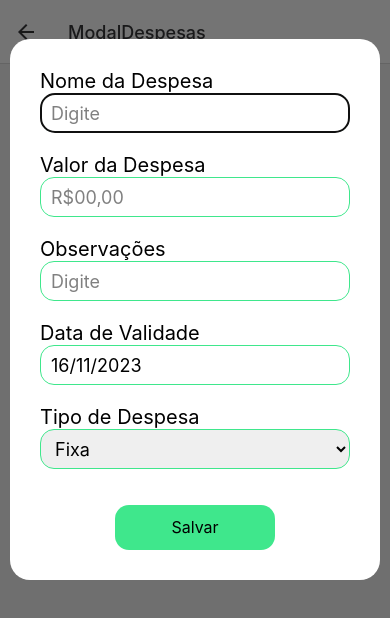
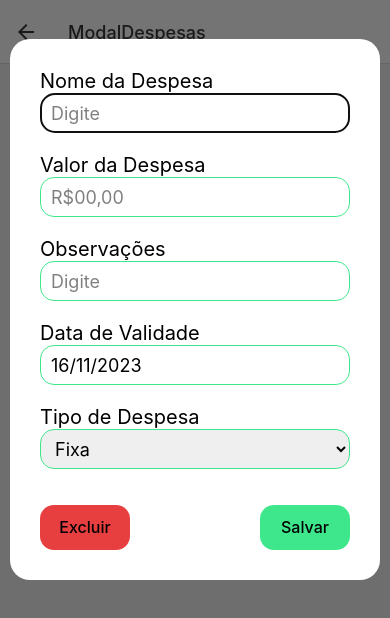
Before and after one commit to SamAlvezz/ADMcash_app, a React Native app in the folder adm/: screen /ModalDespesas in a window 390 px wide. Shown: the top 618 px of the page. Built offline with nearby package versions, Linux system fonts and the light colour scheme.

Commit message:
att despesas e modal

```diff
--- a/adm/src/Components/ModalDespesas/ModalDespesas.jsx
+++ b/adm/src/Components/ModalDespesas/ModalDespesas.jsx
@@ -8,6 +8,7 @@ import {
   TextInput,
   StyleSheet,
   TouchableOpacity,
+  ScrollView,
   Picker
 } from "react-native";
 import { registerLocale, setDefaultLocale } from "react-datepicker";
@@ -15,7 +16,7 @@ import ptBR from "date-fns/locale/pt-BR";
 // Registre o locale pt-BR para o DatePicker
 registerLocale("pt-BR", ptBR);
 
-function ModalDespesas({ visible, onClose, onSave }) {
+function ModalDespesas({ visible, onClose, onSave, onExcluir }) {
   const [nomeDespesa, setNomeDespesa] = useState("");
   const [valorDespesa, setValorDespesa] = useState("");
   const [observacoes, setObservacoes] = useState("");
@@ -42,6 +43,19 @@ function ModalDespesas({ visible, onClose, onSave }) {
     onClose();
   };
 
+  const excluirDespesa = () => {
+    onExcluir({
+      nome: nomeDespesa,
+      dataValidade: dataFormatada
+    });
+    setNomeDespesa("");
+    setValorDespesa("");
+    setObservacoes("");
+    setSelectedDate(new Date());
+    setTipoDespesa("Fixa");
+    onClose();
+  }
+
     const handleValorChange = (text) => {
       // Remova todos os caracteres não numéricos
       const numericValue = text.replace(/[^0-9]/g, '');
@@ -65,6 +79,7 @@ function ModalDespesas({ visible, onClose, onSave }) {
         transparent={true}
         visible={visible} animationType="fade">
         <View style={styles.centeredView}>
+          <ScrollView contentContainerStyle={styles.modalScrollView}>
             <View style={styles.modalView}>
               <Text style={styles.preenchimentosdespesas}>Nome da Despesa</Text>
               <TextInput
@@ -118,10 +133,16 @@ function ModalDespesas({ visible, onClose, onSave }) {
                 <Picker.Item label="Variável" value="Variável" />
                 <Picker.Item label="Extra" value="Variável" />
               </Picker>
+              <View style={styles.ViewBotoes}>
+                <TouchableOpacity style={styles.botaoexcluir} onPress={excluirDespesa}>
+                  <Text style={styles.txt}>Excluir</Text>
+                </TouchableOpacity>
                 <TouchableOpacity style={styles.botaosalvar} onPress={salvarDespesa}>
                   <Text style={styles.txt}>Salvar</Text>
                 </TouchableOpacity>
               </View>
+            </View>
+          </ScrollView>
         </View>
       </Modal>
     );
@@ -135,6 +156,7 @@ const styles = StyleSheet.create({
     },
     modalView: {
       marginTop: "10%",
+      marginBottom: '10%',
       marginHorizontal: 10,
       borderRadius: 20,
       backgroundColor: "white",
@@ -154,10 +176,25 @@ const styles = StyleSheet.create({
       fontSize: 18,
       borderRadius: 14,
     },
+
+    ViewBotoes: {
+      flexDirection: "row",
+      justifyContent: 'space-between'
+    },
     botaosalvar: {
-    width: 160,
+      width: 90,
       height: 45,
       backgroundColor: "#3FE78C",
+      alignItems: "center",
+      borderRadius: 14,
+      justifyContent: "center",
+      alignSelf: "center",
+      marginTop: "5%",
+    },
+    botaoexcluir: {
+      width: 90,
+      height: 45,
+      backgroundColor: "#E73F3F",
       alignItems: "center",
       borderRadius: 14,
       justifyContent: "center",
@@ -167,6 +204,7 @@ const styles = StyleSheet.create({
     txt: {
       fontSize: 16,
       textAlign: "center",
+      fontWeight: 500
     },
   });
 
--- a/adm/src/pages/Despesas/Despesas.jsx
+++ b/adm/src/pages/Despesas/Despesas.jsx
@@ -12,14 +12,25 @@ export default function Despesas() {
   const [filtroVisivel, setFiltroVisivel] = useState(false);
 
   const adicionarDespesa = async (novaDespesa) => {
-    const updatedDespesas = [...despesas, novaDespesa];
-    setDespesas(updatedDespesas);
+    if (editingIndex !== null) {
+      // Editar despesa existente
+      const updatedDespesas = [...despesas];
+      updatedDespesas[editingIndex] = novaDespesa;
+      setDespesas(updatedDespesas);
+      setEditingIndex(null);
+    } else {
+      // Adicionar nova despesa
+      const updatedDespesas = [...despesas, novaDespesa];
+      setDespesas(updatedDespesas);
+    }
 
     try {
-      await AsyncStorage.setItem("despesas", JSON.stringify(updatedDespesas));
+      await AsyncStorage.setItem("despesas", JSON.stringify(despesas));
     } catch (error) {
       console.error("Erro ao salvar despesas no AsyncStorage: ", error);
     }
+
+    setModalVisible(false);
   };
 
   useEffect(() => {
@@ -40,6 +51,7 @@ export default function Despesas() {
   const toggleFiltros = () => {
     setFiltroVisivel(!filtroVisivel);
   };
+  const [editingIndex, setEditingIndex] = useState(null);
 
   return (
     <View style={styles.container}>
@@ -111,10 +123,16 @@ export default function Despesas() {
         onSave={adicionarDespesa}
       />
 
-      <FlatList
-        data={despesas.filter(item => selectedFilter === "Todos" || item.tipo === selectedFilter)}
-        keyExtractor={(item, index) => index.toString()}
-        renderItem={({ item }) => (
+<FlatList
+  data={despesas.filter(item => selectedFilter === "Todos" || item.tipo === selectedFilter)}
+  keyExtractor={(item, index) => index.toString()}
+  renderItem={({ item, index }) => (
+    <TouchableOpacity
+      onPress={() => {
+        setEditingIndex(index);
+        setModalVisible(true);
+      }}
+    >
           <View style={styles.itemContainer}>
             <View style={styles.alinhalist}>
               <Text style={styles.ItemTitulo}>{item.nome}</Text>
@@ -128,6 +146,7 @@ export default function Despesas() {
 
             <Text style={styles.itemObs}>obs: {item.observacoes}</Text>
           </View>
+          </TouchableOpacity>
         )}
         style={styles.flatlist}
       />
```
Lines whose indentation alone changed are shown as unchanged.
